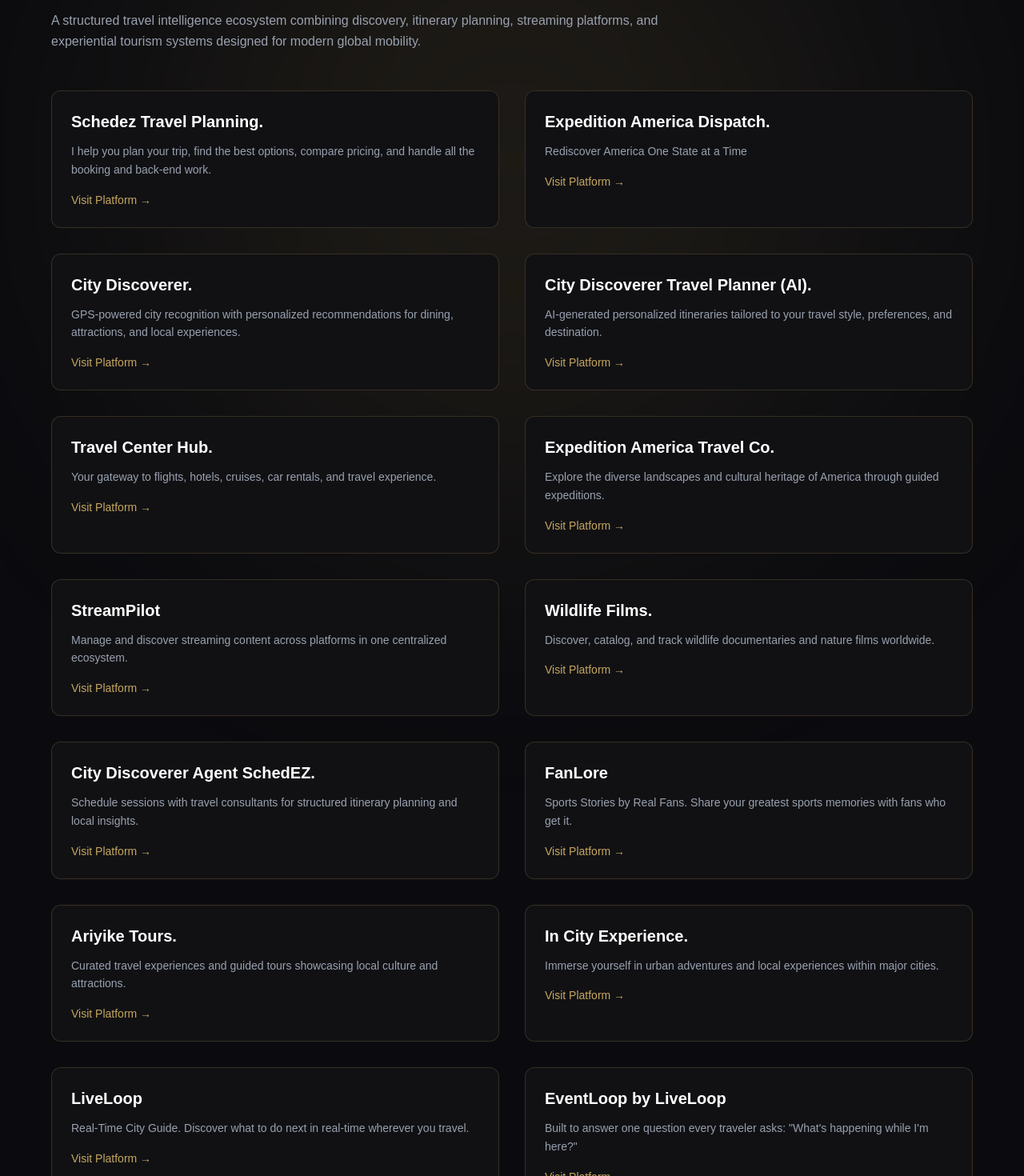
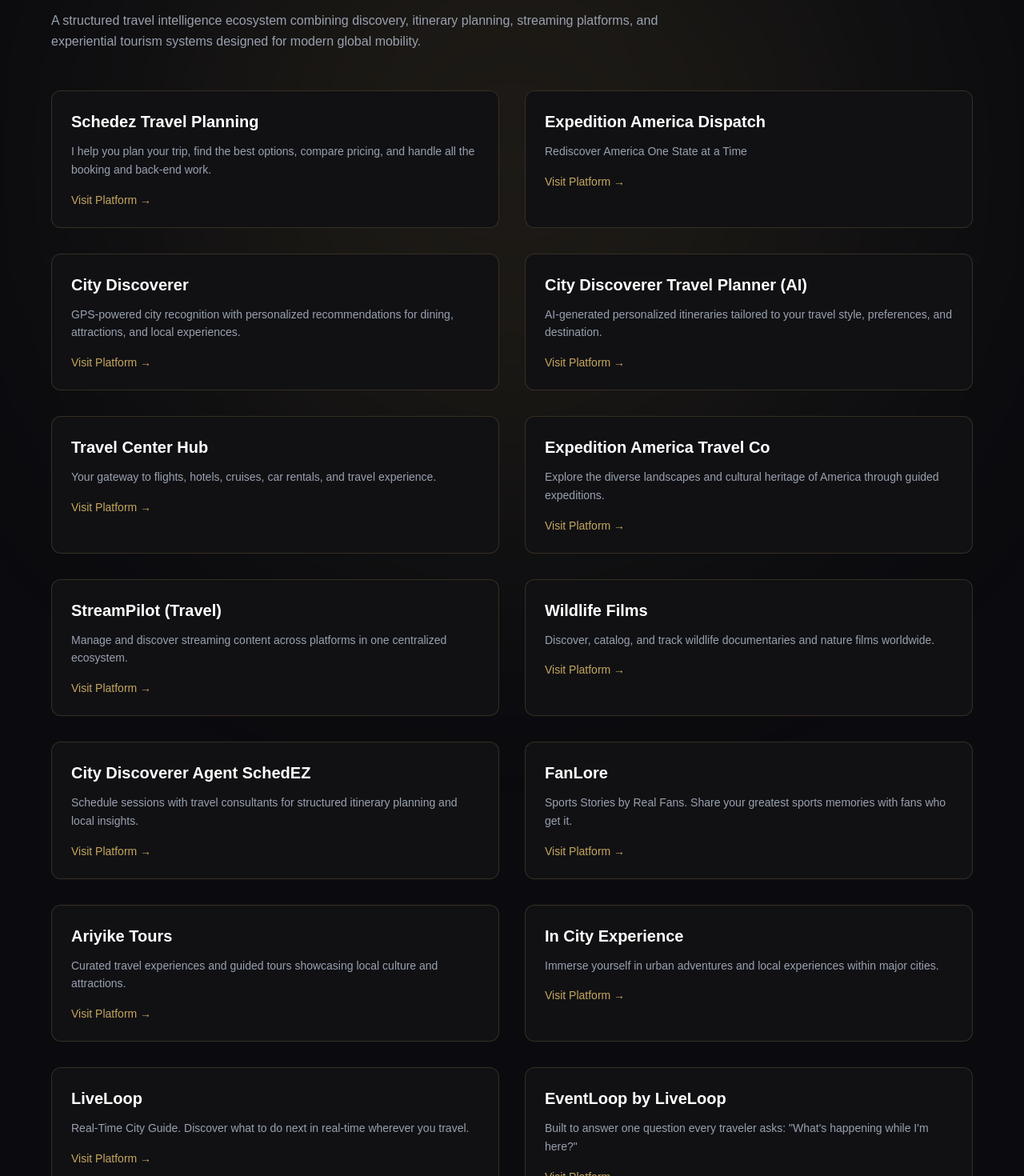
Before and after one commit to felabayomi/felix-consult, a Next.js app: page /travel in a window 1280 px wide. Shown: the part 440-1910 px from the top of the page at 80% size. Built offline with nearby package versions, Linux system fonts and the light colour scheme.

Commit message:
Normalize category naming and disambiguate duplicate listing names

```diff
--- a/app/conservation/page.tsx
+++ b/app/conservation/page.tsx
@@ -35,8 +35,8 @@ export default function ConservationDivision() {
                 key={item.href}
                 href={item.href}
                 className={`relative pb-4 transition ${pathname === item.href
-                    ? "text-[#C6A75E] font-semibold"
-                    : "text-gray-400 hover:text-white"
+                  ? "text-[#C6A75E] font-semibold"
+                  : "text-gray-400 hover:text-white"
                   }`}
               >
                 {item.label}
@@ -57,19 +57,19 @@ export default function ConservationDivision() {
         <div className="grid md:grid-cols-2 gap-8">
 
           <DivisionItem
-            name="Wildlife of Africa Initiative Voice for Wildlife."
+            name="Wildlife of Africa Initiative Voice for Wildlife"
             description="Uniting conservation and community through Storytelling and sharing conservation action stories."
             url="https://wacicrew.org"
           />
 
           <DivisionItem
-            name="Wildlife of Africa Eco-Tourism."
+            name="Wildlife of Africa Eco-Tourism"
             description="Experience Africa’s wilderness while preserving its future."
             url="https://wildafricatour.felixconsult.co/"
           />
 
           <DivisionItem
-            name="Wildlife Encounters."
+            name="Wildlife Encounters"
             description="Discover the wildlife around you through immersive conservation storytelling."
             url="https://wildlifearoundus.felixconsult.co"
           />
@@ -87,7 +87,7 @@ export default function ConservationDivision() {
           />
 
           <DivisionItem
-            name="Wildlife of Africa Conservation Initiative."
+            name="Wildlife of Africa Conservation Initiative"
             description="vibrant online home for anyone who loves and wants to protect Africa’s wildlife — plants and animals — and is ready to act."
             url="https://www.wildlifeofafrica.com/"
           />
@@ -105,25 +105,25 @@ export default function ConservationDivision() {
           />
 
           <DivisionItem
-            name="A & F Wildlife Foundation, DBA Wildlife-Pedia."
+            name="A & F Wildlife Foundation, DBA Wildlife-Pedia"
             description="A focused wildlife encyclopedia that collects and shares clear, simple information about animals and the natural world."
             url="https://www.wildlife-pedia.com/"
           />
 
           <DivisionItem
-            name="Abaflix Emerald Farms."
+            name="Abaflix Emerald Farms (Conservation)"
             description="Fresh, sustainable aquaculture and poultry for a healthier tomorrow."
             url="#"
           />
 
           <DivisionItem
-            name="Nature Ethics Research Institute."
+            name="Nature Ethics Research Institute"
             description="Empowering harmony between humans and wildlife through ethical research."
             url="#"
           />
 
           <DivisionItem
-            name="Wildlife of Africa Con Init (Non-Profit)."
+            name="Wildlife of Africa Con Init (Non-Profit)"
             description="A community-centered conservation movement dedicated to protecting Africa’s wildlife — both plants and animals — by inspiring and equipping a growing generation of people who care and want to act."
             url="#"
           />
--- a/app/services/page.tsx
+++ b/app/services/page.tsx
@@ -73,7 +73,7 @@ export default function ServicesDivision() {
           />
 
           <ServiceCard
-            title="ARK Logistics - An Errand Easy Delivery Company."
+            title="ARK Logistics - An Errand Easy Delivery Company"
             description="Delivering Excellence, Moving Your World — A comprehensive logistics and delivery service designed to provide efficient, reliable, and scalable solutions for businesses and individuals, ensuring your goods reach their destination with care and precision."
             url="https://errandeasydelivery.com"
           />
@@ -91,7 +91,7 @@ export default function ServicesDivision() {
           />
 
           <ServiceCard
-            title="EasyDesk Pro - Prototype."
+            title="EasyDesk Pro - Prototype"
             description="Modern coworking spaces empowering freelancers, teams, and startups."
             url="https://ezdesk.pro"
 
@@ -140,7 +140,7 @@ export default function ServicesDivision() {
           />
 
           <ServiceCard
-            title="aflaundry-new"
+            title="AFLaundry-New"
             description="Next deployment track for A&F Laundry operational workflows and service infrastructure."
             url="#"
           />
--- a/app/travel/page.tsx
+++ b/app/travel/page.tsx
@@ -57,55 +57,55 @@ export default function TravelDivision() {
         <div className="grid md:grid-cols-2 gap-8">
 
           <DivisionItem
-            name="Schedez Travel Planning."
+            name="Schedez Travel Planning"
             description="I help you plan your trip, find the best options, compare pricing, and handle all the booking and back-end work."
             url="https://schedez.io/"
           />
 
           <DivisionItem
-            name="Expedition America Dispatch."
+            name="Expedition America Dispatch"
             description="Rediscover America One State at a Time"
             url="https://expeditionamerica.online/"
           />
 
           <DivisionItem
-            name="City Discoverer."
+            name="City Discoverer"
             description="GPS-powered city recognition with personalized recommendations for dining, attractions, and local experiences."
             url="https://discoverer.city"
           />
 
           <DivisionItem
-            name="City Discoverer Travel Planner (AI)."
+            name="City Discoverer Travel Planner (AI)"
             description="AI-generated personalized itineraries tailored to your travel style, preferences, and destination."
             url="https://plan.citydiscoverer.ai"
           />
 
           <DivisionItem
-            name="Travel Center Hub."
+            name="Travel Center Hub"
             description="Your gateway to flights, hotels, cruises, car rentals, and travel experience."
             url="https://travelcenterhub.com"
           />
 
           <DivisionItem
-            name="Expedition America Travel Co."
+            name="Expedition America Travel Co"
             description="Explore the diverse landscapes and cultural heritage of America through guided expeditions."
             url="https://expeditionamerica.us"
           />
 
           <DivisionItem
-            name="StreamPilot"
+            name="StreamPilot (Travel)"
             description="Manage and discover streaming content across platforms in one centralized ecosystem."
             url="https://apps.apple.com/us/app/streampilot/id6757970417"
           />
 
           <DivisionItem
-            name="Wildlife Films."
+            name="Wildlife Films"
             description="Discover, catalog, and track wildlife documentaries and nature films worldwide."
             url="https://apps.apple.com/us/app/streampilot/id6757970417"
           />
 
           <DivisionItem
-            name="City Discoverer Agent SchedEZ."
+            name="City Discoverer Agent SchedEZ"
             description="Schedule sessions with travel consultants for structured itinerary planning and local insights."
             url="https://citydiscoverer.guide/book"
           />
@@ -114,13 +114,13 @@ export default function TravelDivision() {
             description="Sports Stories by Real Fans. Share your greatest sports memories with fans who get it."
             url="https://apps.apple.com/us/app/fanlore/id6760257973"
           />
-          <DivisionItem name="Ariyike Tours."
+          <DivisionItem name="Ariyike Tours"
             description="Curated travel experiences and guided tours showcasing local culture and attractions."
             url="#"
           />
 
           <DivisionItem
-            name="In City Experience."
+            name="In City Experience"
             description="Immerse yourself in urban adventures and local experiences within major cities."
             url="#"
 
@@ -186,7 +186,7 @@ export default function TravelDivision() {
           />
 
           <DivisionItem
-            name="travel-tracker-felimark"
+            name="Travel-Tracker-FeliMark"
             description="Travel tracking workspace for trip activity and movement logs."
             url="#"
           />
@@ -210,7 +210,7 @@ export default function TravelDivision() {
           />
 
           <DivisionItem
-            name="expedition-america"
+            name="Expedition-America"
             description="State-by-state travel storytelling and route discovery across the U.S."
             url="https://expeditionamerica.online/"
           />
```
Also changed, not shown: app/consulting/page.tsx (+14 -14 lines).
